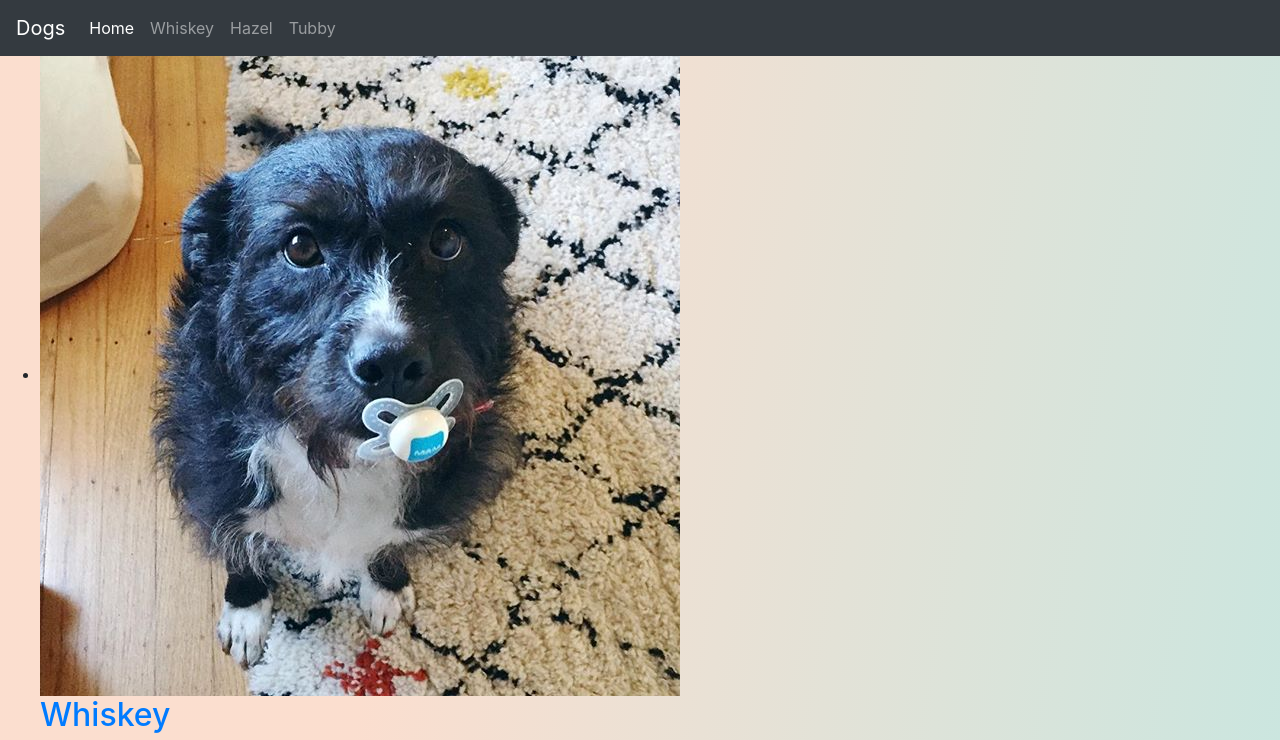
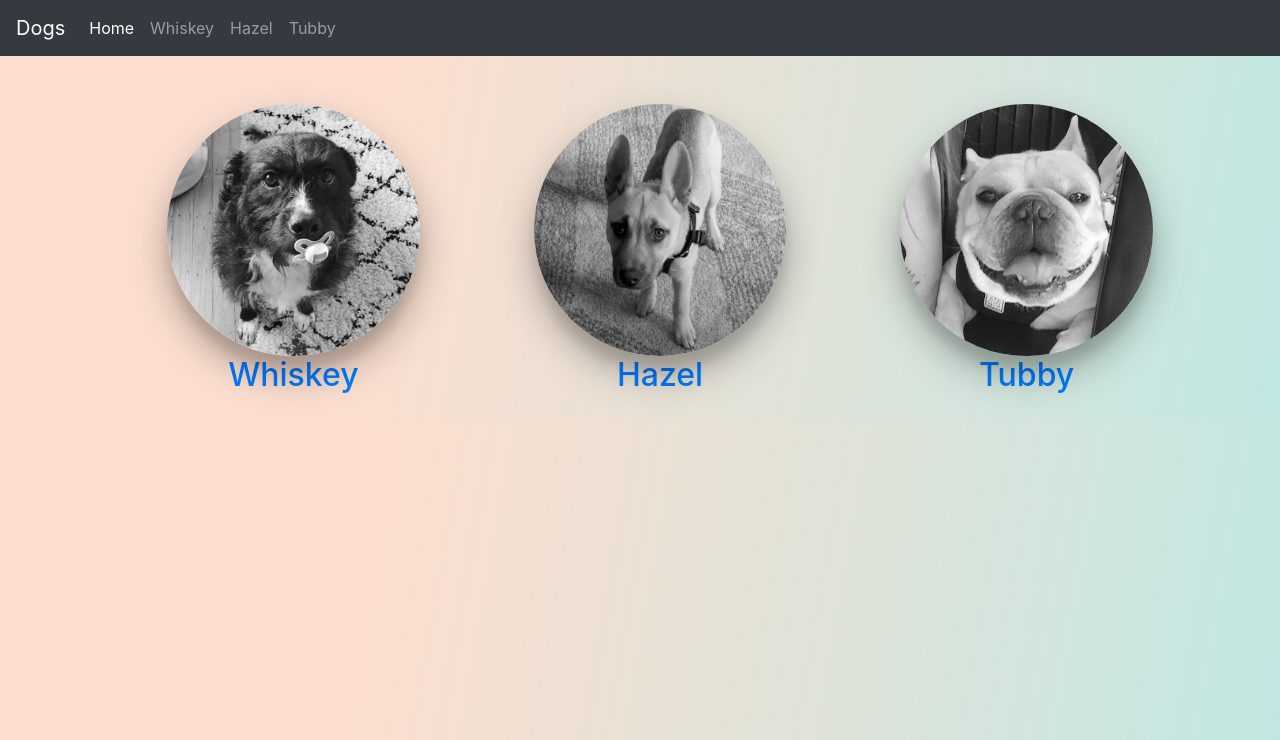
Before and after one commit to akabikov/snoutbook, a React (Create React App) app: page /dogs in a window 1280 px wide. Shown: the top 740 px of the page. Built offline with nearby package versions, Linux system fonts and the light colour scheme.

Commit message:
style: styling list of items

```diff
--- a/src/App.js
+++ b/src/App.js
@@ -15,7 +15,7 @@ class App extends React.Component {
         <header>
           <NavBar {...{ listName }} />
         </header>
-        <main>
+        <main className='container'>
           <Switch>
             <Route
               exact
--- /dev/null
+++ b/src/List.css
@@ -0,0 +1,15 @@
+ul {
+  list-style: none;
+}
+
+.list-item img {
+  width: 75%;
+  filter: grayscale();
+  border-radius: 50%;
+  box-shadow: 0 19px 38px rgba(0, 0, 0, 0.3), 0 15px 12px rgba(0, 0, 0, 0.1);
+  transition: 3s all ease;
+}
+
+.list-item:hover img {
+  filter: none;
+}
--- a/src/List.jsx
+++ b/src/List.jsx
@@ -1,13 +1,14 @@
 import React from "react";
 import { Link } from "react-router-dom";
 import data from "./data.json";
+import "./List.css";
 
 class List extends React.Component {
   render() {
     const { listName } = this.props;
 
     const list = data[listName].map(({ name, src, ...item }) => (
-      <li key={name}>
+      <li className='list-item col-lg-4 text-center' key={name}>
         <Link to={`/${listName}/${src}`}>
           <img src={`/img/${src}.jpg`} alt={name} />
           <h2>{name}</h2>
@@ -15,7 +16,7 @@ class List extends React.Component {
       </li>
     ));
 
-    return <ul>{list}</ul>;
+    return <ul className='row mt-5'>{list}</ul>;
   }
 }
 
```
